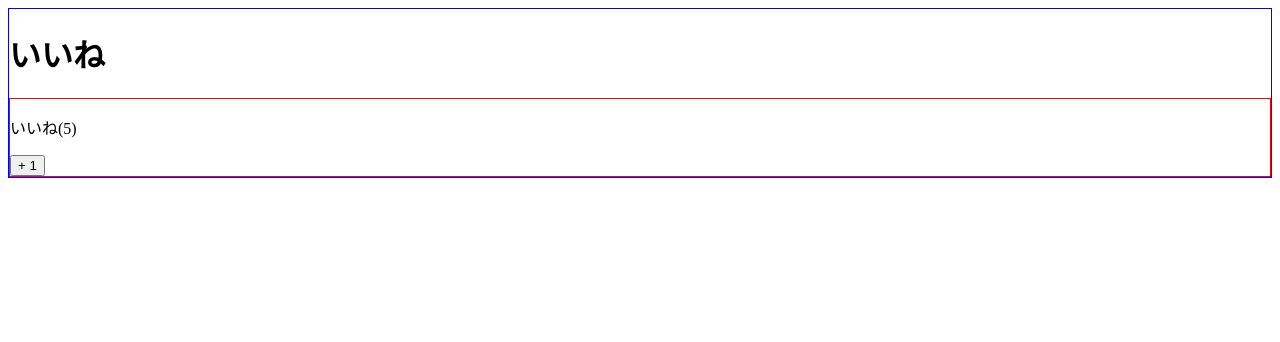
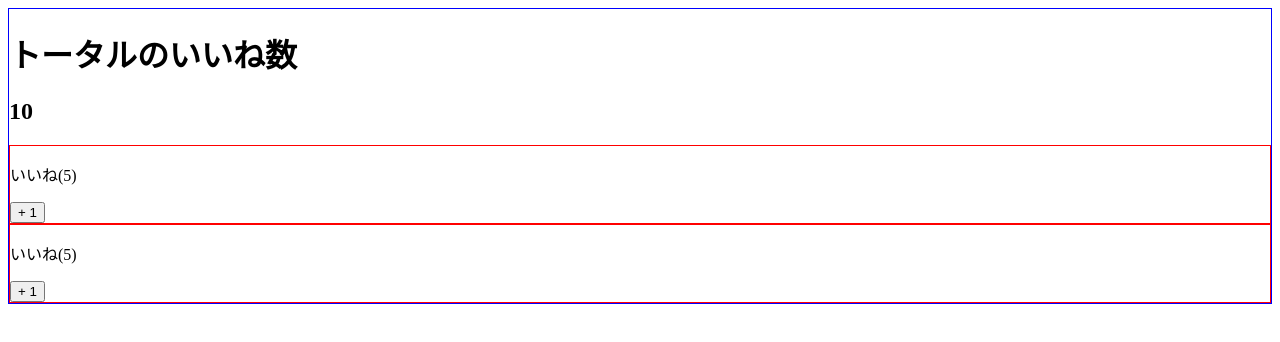
Before and after one commit to TomoyukiMatsuda/practice-Vue_CLI, a Vue app: page / in a window 1280 px wide. Shown: the top 342 px of the page. Built offline with nearby package versions, Linux system fonts and the light colour scheme.

Commit message:
component, propsにて親から子へのデータ受け渡し

```diff
--- a/src/App.vue
+++ b/src/App.vue
@@ -1,7 +1,9 @@
 <template>
   <div>
     <LikeHeader></LikeHeader>
-    <LikeNumber></LikeNumber> <!-- コンポーネントの呼び出し !-->
+    <h2>{{ number }}</h2>
+    <LikeNumber :total-number="number"></LikeNumber> <!-- コンポーネントの呼び出し !-->
+    <LikeNumber :total-number="number"></LikeNumber>
   </div>
 </template>
 
@@ -9,6 +11,11 @@
 import LikeHeader from "./components/LikeHeader.vue"; // コンポーネントのローカル登録
 
 export default {
+  data() {
+    return {
+      number: 10
+    }
+  },
   components: {
     LikeHeader
   }
--- a/src/components/LikeHeader.vue
+++ b/src/components/LikeHeader.vue
@@ -1,3 +1,3 @@
 <template>
-  <h1>いいね</h1>
+  <h1>トータルのいいね数</h1>
 </template>
--- a/src/components/LikeNumber.vue
+++ b/src/components/LikeNumber.vue
@@ -1,20 +1,21 @@
 <template>
   <div>
-    <p>いいね({{ number }})</p>
+    <p>いいね({{ halfNumber }})</p>
     <button @click="increment"> + 1</button>
   </div>
 </template>
 
 <script>
 export default {
-  data() {
-    return {
-      number: 5
-    };
+  props: ["totalNumber"],
+  computed: {
+    halfNumber() {
+      return this.totalNumber / 2;
+    },
   },
   methods: {
     increment() {
-      this.number += 1;
+      this.totalNumber += 1;
     }
   }
 };
```
